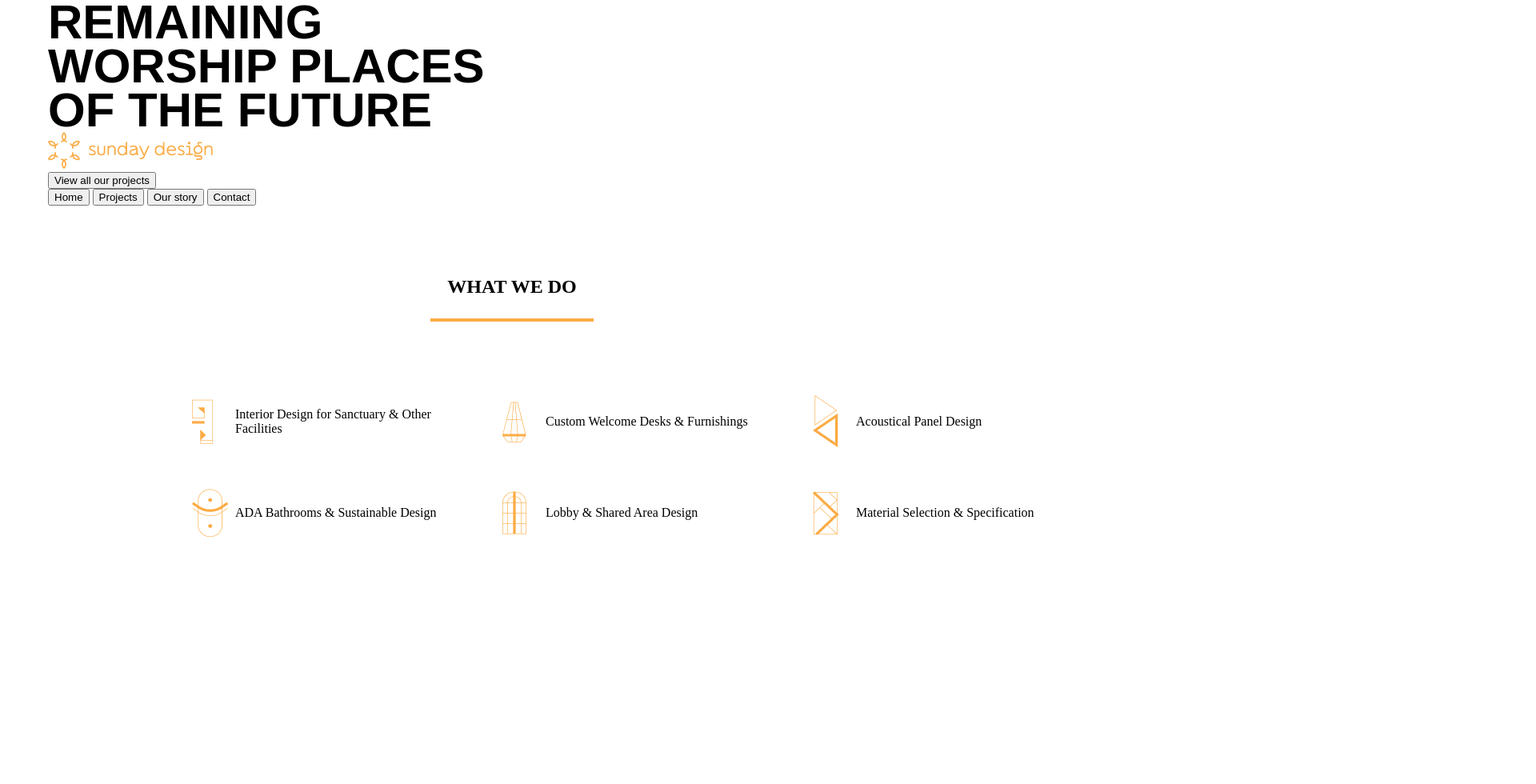
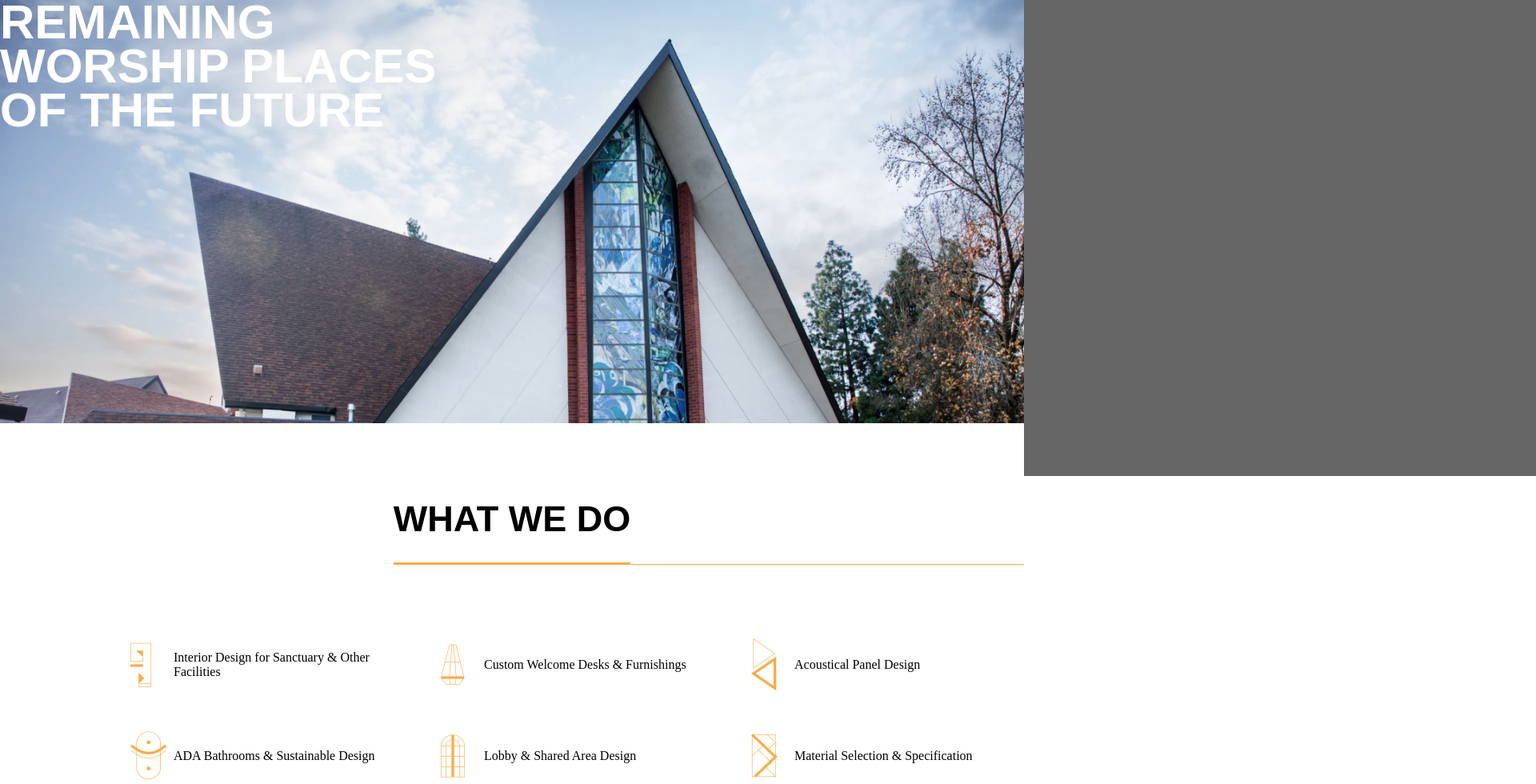
Before and after one commit to AVCshka/sunday-design, a plain HTML site: page index.html in a window 1280 px wide. Shown: the top 980 px of the page at 80% size, 1920 px wide, since content can reach past the window. Before the commit the page ends 800 px from the top, so only its background shows below. Drawn offline with Linux system fonts and the light colour scheme.

Commit message:
Created project

```diff
--- a/index.html
+++ b/index.html
@@ -8,33 +8,35 @@
 </head>
 <body>
 
-<header class="header container">
-    <div class="section__header">
+<header class="header">
+    <div class="header-header">
         <h1>Remaining<br>worship places<br>of the future</h1>
     </div>
-
-    <div class="logo">
-        <img src="assets/images/header/01.png" alt="about-image">
+    <div class="header__background">
+        <img src="assets/images/header/02.png" alt="about-image" class="background-image">
+        <img src="assets/images/header/03.png" alt="about-image" class="background-opacity">
     </div>
-    <div class="header-button">
-        <button>View all our projects</button>
-    </div>
+<!--    <div class="header-logo">-->
+<!--        <img src="assets/images/header/01.png" alt="about-image">-->
+<!--    </div>-->
+<!--    <div class="header-button">-->
+<!--        <button>View all our projects</button>-->
+<!--    </div>-->
     <nav>
-        <button>Home</button>
-        <button>Projects</button>
-        <button>Our story</button>
-        <button>Contact</button>
+<!--        <button>Home</button>-->
+<!--        <button>Projects</button>-->
+<!--        <button>Our story</button>-->
+<!--        <button>Contact</button>-->
     </nav>
 </header>
 
-<main class="main">
+<main class="main container">
     <article class="wrap">
+        <div class="about__header section__header">
+            <h2 class="section__header-title"> What we do </h2>
+        </div>
         <section class="section__about">
 
-            <div class="about__header section-header">
-                <h2> What we do </h2>
-            </div>
-            <hr>
             <div class="about__items">
                 <div class="item">
                     <img src="assets/images/what-we-do/01.png" alt="image-about">
--- a/style.css
+++ b/style.css
@@ -24,16 +24,74 @@ ul, li {
 
 .container {
     margin: 0 auto;
-    padding: 0 60px;
+    padding: 0;
 }
+
+
+/* Header */
+
+.header__background {
+    position: relative;
+}
+.background-image {
+    width: 100%;
+    height: auto;
+}
+
+.header-logo{
+    position: absolute;
+    z-index: 1;
+}
+
+.header-header{
+    font-family: 'Gotham Pro', sans-serif;
+    font-weight: 700;
+    font-size: 30px;
+    color: white;
+    line-height: 55px;
+    position: absolute;
+    z-index: 1;
+}
+.background-opacity {
+    position: absolute;
+}
+
+/* Main */
 
 .section__header {
     font-family: 'Gotham Pro', sans-serif;
     font-weight: 700;
     font-size: 30px;
     line-height: 55px;
+    position: relative;
 }
-/* Header */
+
+.section__header::before {
+    content: "";
+    width: 50%;
+    height: 1px;
+    background-color: #FBAB44;
+    position: absolute;
+    bottom: 0;
+    right: 0;
+}
+
+.section__header-title {
+    display: flex;
+    flex-direction: column;
+    grid-row-gap: 27px;
+}
+.section__header-title::after {
+    content: "";
+    width: 100%;
+    height: 3px;
+    background-color: #FBAB44;
+}
+
+.section__about {
+    display: grid;
+    justify-content: center;
+}
 
 .about__header {
     display: flex;
@@ -41,24 +99,10 @@ ul, li {
     justify-content: center;
     align-items: center;
 }
-h1 {
-
-}
-hr {
-    width: 200px;
-    margin-top: 26px;
-    margin-bottom: 0;
-    border: 2px solid #FBAB44;
-}
-
-
-
-
-
-/* Main */
 
 .about__items {
-    padding: 90px 253px 0 240px ;
+    max-width: 954px;
+    padding-top: 90px;
     display: grid;
     grid-template-columns: repeat(3, 1fr);
     grid-auto-rows: minmax(70px, auto);
```
